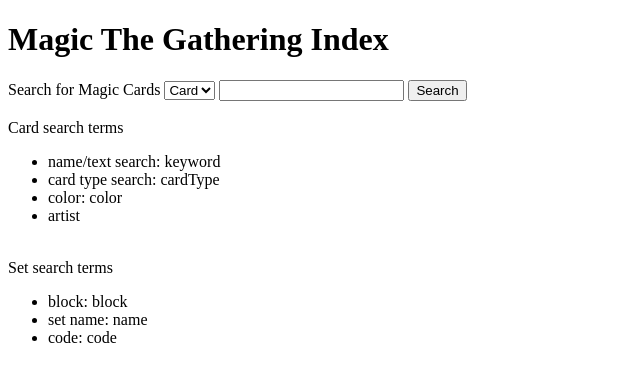
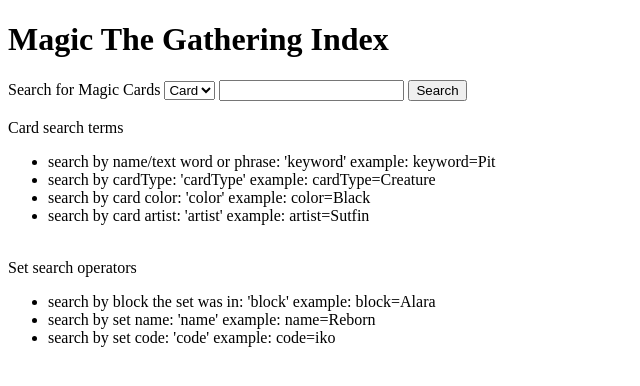
Before and after one commit to dburd08/DjangoProject, a Django app: template DndInfo/templates/home.html in a window 1280 px wide. Shown: the top 386 px of the page, without its empty margins (0-640 px from the left). Run offline with Django 3.2, Linux system fonts and the light colour scheme; the template is opened without the code that fills it, so the values that code supplies are empty; parts of the project's set-up code (start-up, migrations or seed data) failed here and were passed over.

Commit message:
clean up

```diff
--- a/DndInfo/MtgInfoApp/models.py
+++ b/DndInfo/MtgInfoApp/models.py
@@ -5,7 +5,6 @@ from django.db import models
 class mtgCardManager(models.Manager):
     def create_card(self, json):
         mtgcard = self.create(**json)
-        mtgcard.save()
         return mtgcard
 
 class mtgCard(models.Model):
@@ -56,7 +55,6 @@ class mtgCard(models.Model):
 class mtgSetManager(models.Manager):
     def create_set(self, json):
         mtgset = self.create(**json)
-        mtgset.save()
         return mtgset
 
 class mtgSet(models.Model):
--- a/DndInfo/MtgInfoApp/views.py
+++ b/DndInfo/MtgInfoApp/views.py
@@ -21,9 +21,6 @@ def search(request):
     searchTerm = request.POST.get('searchTerm')
     searchType = request.POST.get('searchType')
     searchResults = keywordSearch(searchTerm, searchType)
-    # resultsList=[]
-    # for sr in searchResults:
-    #     resultsList.append(sr)
     dynamicData = {'data':searchResults}
     return render(request,'search.html', context=dynamicData)
 
@@ -36,7 +33,6 @@ def home(request):
 #query the database for searchterm and return results
 def keywordSearch(searchTerm, searchType):
     #which collection to hit
-    print (mtgSet.objects.all())
     querySet = []
     if searchType == "set":
         #search set collection
@@ -65,5 +61,4 @@ def keywordSearch(searchTerm, searchType):
         elif keyTermPair[0] == "artist":
             querySet = mtgCard.objects.filter(artist__contains = keyTermPair[1])
     for q in querySet:
-        print(q)
     return querySet
--- a/DndInfo/templates/home.html
+++ b/DndInfo/templates/home.html
@@ -27,17 +27,17 @@
         <br>
         <span class="keywordList">Card search terms</span>
         <ul class="keywordList">
-            <li> name/text search: keyword </li>
-            <li> card type search: cardType </li>
-            <li> color: color </li>
-            <li> artist </li>
+            <li> search by name/text word or phrase: 'keyword' example: keyword=Pit  </li>
+            <li> search by cardType: 'cardType' example: cardType=Creature </li>
+            <li> search by card color: 'color'  example: color=Black</li>
+            <li> search by card artist: 'artist' example: artist=Sutfin </li>
         </ul>
         <br>
-        <span class="keywordList">Set search terms</span>
+        <span class="keywordList">Set search operators</span>
         <ul class="keywordList">
-            <li>block: block</li>
-            <li>set name: name</li>
-            <li>code: code </li>
+            <li>search by block the set was in: 'block' example: block=Alara </li>
+            <li>search by set name: 'name' example: name=Reborn</li>
+            <li>search by set code: 'code' example: code=iko </li>
         </ul>
     </body>
 
```
Also changed, not shown: DndInfo/templates/search.html (+5 -3 lines).
